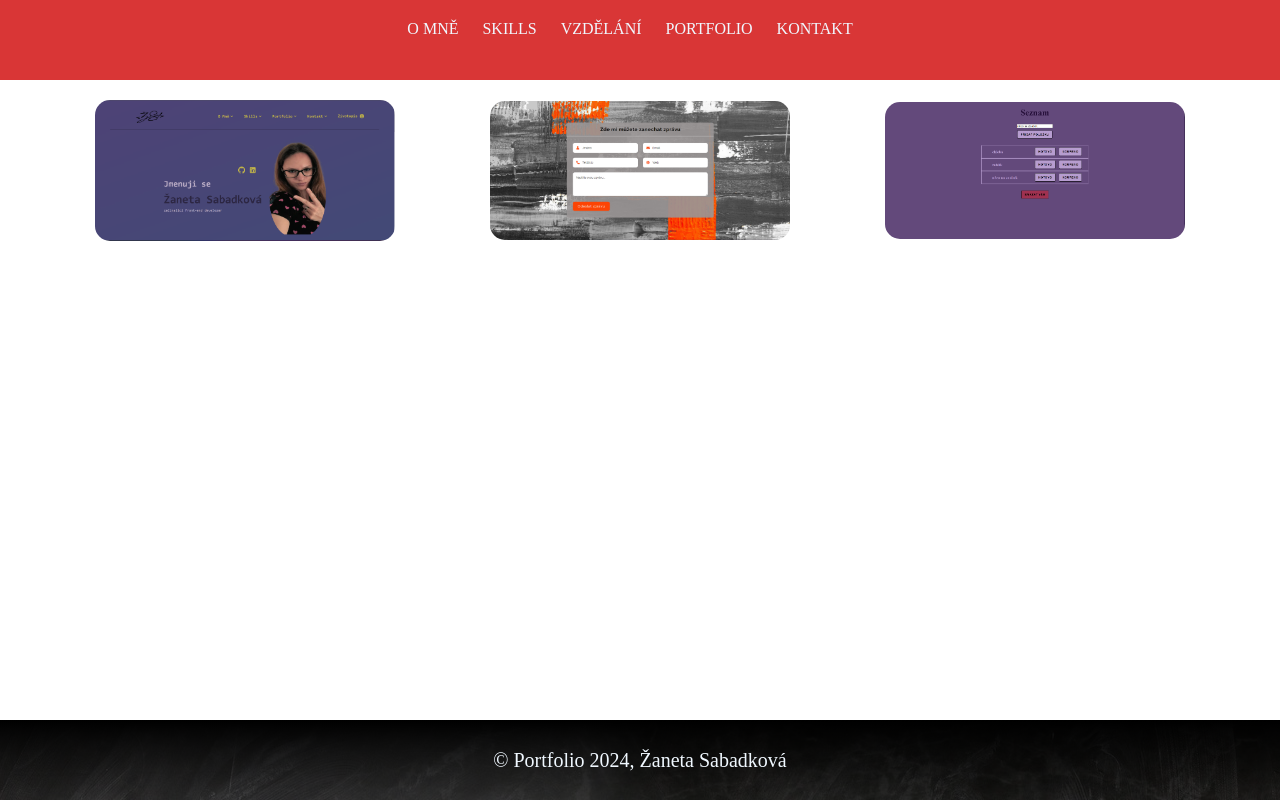
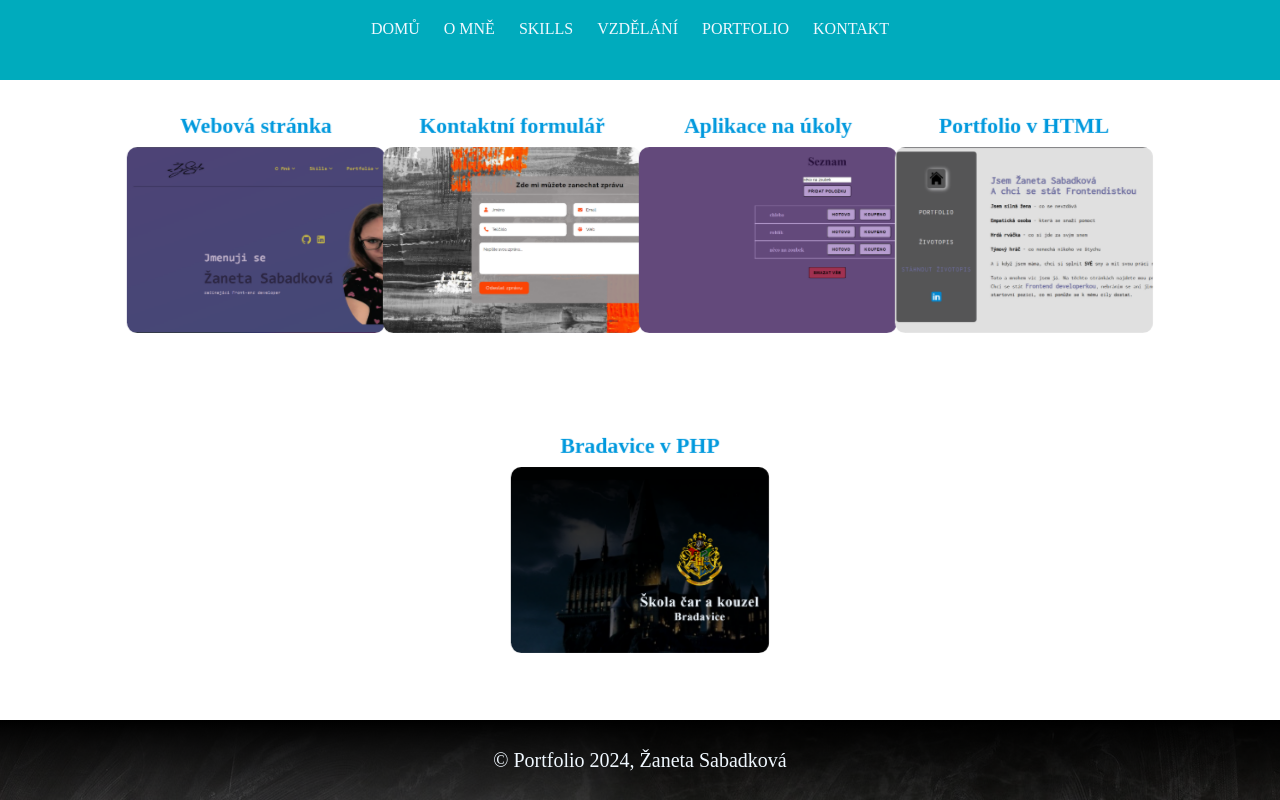
Before and after one commit to ZanetSabad/portfolioPHP, a PHP site: page /portfolio.php in a window 1280 px wide. Run offline with PHP 8.4, Linux system fonts and the light colour scheme.

Commit message:
změna barvy

```diff
--- a/assets/navigation.php
+++ b/assets/navigation.php
@@ -1,6 +1,7 @@
 <header>
     <nav>
         <ul>
+            <li><a href="index.php">Domů</a></li>
             <li><a href="about-me.php">O mně</a></li>
             <li><a href="skills.php">Skills</a></li>
             <li><a href="experience.php">Vzdělání</a></li>
--- a/css/index.css
+++ b/css/index.css
@@ -35,7 +35,7 @@ header p{
 main{
     width: 100vw;
     height: 50vh;
-    background-color: #D93636;
+    background-color: #00ABBD;
 }
 
 img{
@@ -44,5 +44,5 @@ img{
     position: absolute;
     top: 50%;
     left: 50%;
-    transform: translate(-50%, 60%);
+    transform: translate(-50%, 30%);
 }
--- a/css/navigation.css
+++ b/css/navigation.css
@@ -1,5 +1,5 @@
 header{
-    background-color: #D93636;
+    background-color: #00ABBD;
     height: 10vh;
 }
 
--- a/css/portfolio.css
+++ b/css/portfolio.css
@@ -1,16 +1,85 @@
 main{
     height: 80vh;
-    padding-top: 20px;
 }
 
-.portfolio-card{
+  .preview {
+    width: 80%;
+    height: 100%;
+    margin: auto;
     display: flex;
-    justify-content: space-evenly;
+    justify-content: space-around;
     align-items: center;
     flex-wrap: wrap;
-}
+  }
 
-img{
-    width: 300px;
-    border-radius: 15px
-}
+  .flip-box, .preview-content, .title-front {
+    background-color: transparent;
+    width: 250px;
+    height: 180px;
+    border-radius: 10px;
+    perspective: 1000px;
+  }
+
+  .flip-box-inner {
+    position: relative;
+    width: 100%;
+    height: 100%;
+    text-align: center;
+    transition: transform 2s;
+    transform-style: preserve-3d;
+  }
+
+  .flip-box img {
+    border-radius: 10px;
+    height: 100%;
+    width: 100%;
+    -o-object-fit: cover;
+       object-fit: cover;
+    -o-object-position: 10% 100%;
+       object-position: 10% 100%;
+    transform: translateZ(2rem);
+
+  }
+
+  .title-front {
+    position: absolute;
+    top: 35%;
+    left: 50%;
+    color: #0099DD;
+    font-size: 20px;
+    font-weight: 600;
+    z-index: 999;
+    transform: translateZ(80px) translate(-50%, -50%);
+  }
+
+  .flip-box:hover .flip-box-inner {
+    transform: rotateY(180deg);
+  }
+
+  .front, .back {
+    position: absolute;
+    width: 100%;
+    height: 100%;
+    backface-visibility: hidden;
+    transform-style: preserve-3d;
+    border-radius: 10px;
+  }
+
+  .back {
+    line-height: 200px;
+    text-align: center;
+    font-size: 25px;
+    overflow: hidden;
+    background-color: #FF9933;
+    border-radius: 10px;
+    transform: rotateY(180deg);
+  }
+
+  .back a {
+    width: 100%;
+    font-size: 20px;
+    color: black;
+    text-decoration: none;
+    font-weight: 600;
+    letter-spacing: 1px;
+  }
--- a/css/skills.css
+++ b/css/skills.css
@@ -20,7 +20,7 @@
     width: 99px;
     height: 100px;
     margin: 0 10px;
-    background: #D93636;
+    background: #FF9933;
     position: relative;
     border-radius: 10px;
   }
--- a/portfolio.php
+++ b/portfolio.php
@@ -13,17 +13,76 @@
     <?php require "assets/navigation.php" ?>
 
     <main>
-        <section class="portfolio-card">
-            <a href="https://my-portfolio-one-page.vercel.app/">
-                <img src="img/portfolio_mui.png" alt="portfolio React">
-            </a>
-            <a href="https://contact-form-fawn.vercel.app/">
-                <img src="img/Contact.png" alt="kontaktní formulář">
-            </a>
+        <section class="preview">
+                <div class="flip-box">
+                    <div class="flip-box-inner">
+                        <div class="front">
+                            <img src="img/portfolio_mui.png" alt="portfolio React">
+
+                            <p class="title-front">Webová stránka</p></a>
+                        </div>
+                        <div class="back">
+                            <a href="https://my-portfolio-one-page.vercel.app/" target="_blank">Webová stránka</a>
+                        </div>
+                    </div>
+                </div>
+
+            <div class="flip-box">
+                <div class="flip-box-inner">
+                    <div class="front">
+                            <img src="img/Contact.png" alt="kontaktní formulář">
+                            <p class="title-front">Kontaktní formulář</p></a>
+                    </div>
+                    <div class="back">
+                    <a href="https://contact-form-fawn.vercel.app/" target="_blank">Kontaktní formulář - React</a>
+                    </div>
+                </div>
+            </div>
+
+            <div class="flip-box">
+                <div class="flip-box-inner">
+                    <div class="front">
+                            <img src="img/buy_list.png" alt="aplikace na úkoly">
+                            <p class="title-front">Aplikace na úkoly</p>
+                    </div>
+                    <div class="back">
+                    <a href="https://aplikace-ukoly-2wdh.vercel.app/" target="_blank">Alikace na úkoly - React</a>
+                    </div>
+                </div>
+            </div>
+
+            <div class="flip-box">
+                <div class="flip-box-inner">
+                    <div class="front">
+                            <img src="img/portfolioHTML.png" alt="portfolio html">
+                            <p class="title-front">Portfolio v HTML</p>
+                    </div>
+                    <div class="back">
+                        <a href="https://portfolio-snowy-rho.vercel.app/" target="_blank">HTML</a>
+                    </div>
+                </div>
+            </div>
+
+            <div class="flip-box">
+                <div class="flip-box-inner">
+                    <div class="front">
+                            <img src="img/bradavice.png" alt="Bradavice">
+                            <p class="title-front">Bradavice v PHP</p>
+                    </div>
+                    <div class="back">
+                        <a href="http://sabizany.cz/" target="_blank">Bradavice - PHP</a>
+                    </div>
+                </div>
+            </div>
+        </section>
+
+        <!-- <section class="portfolio-card">
+
+
             <a href="https://aplikace-ukoly-2wdh.vercel.app/">
                 <img src="img/buy_list.png" alt="aplikace na úkoly">
             </a>
-        </section>
+        </section> -->
 
 
     </main>
```
Also changed, not shown: experince.php (deleted, +0 -15 lines).
